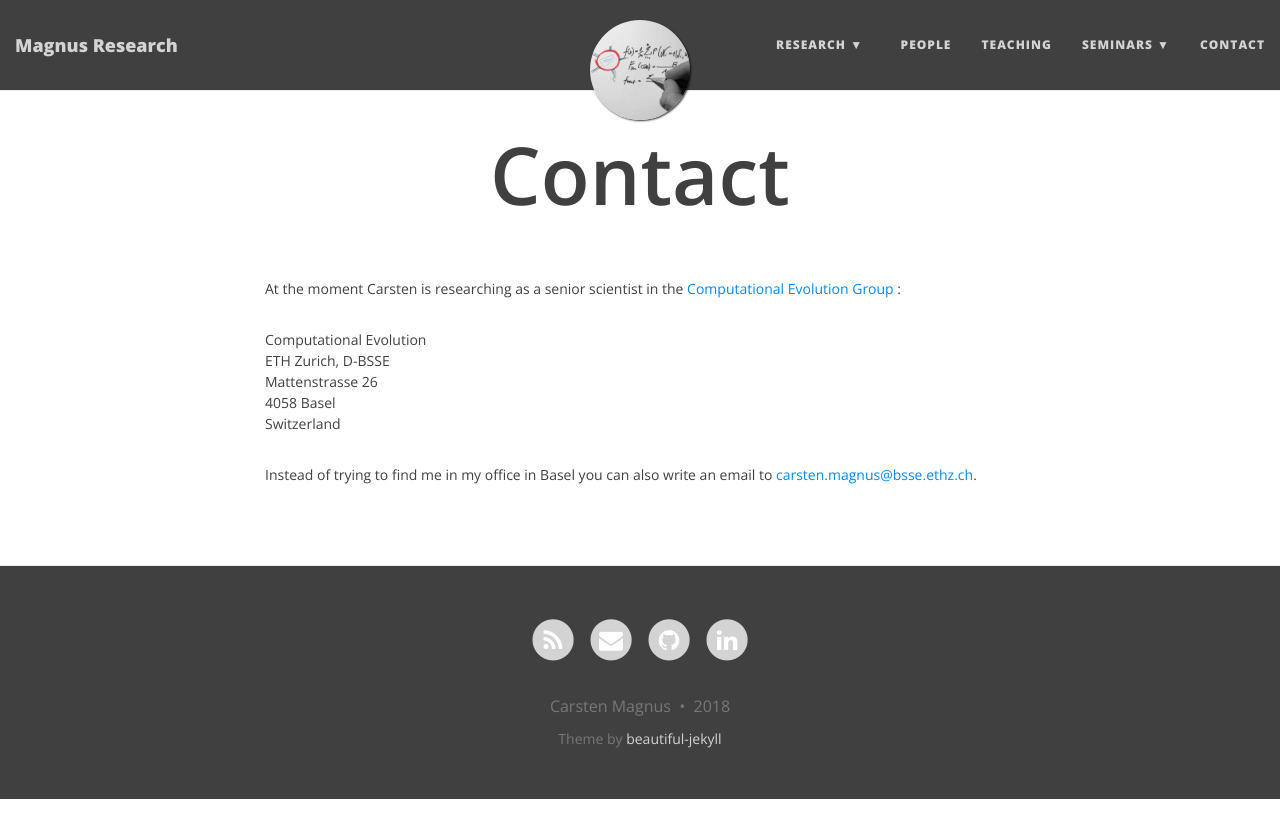
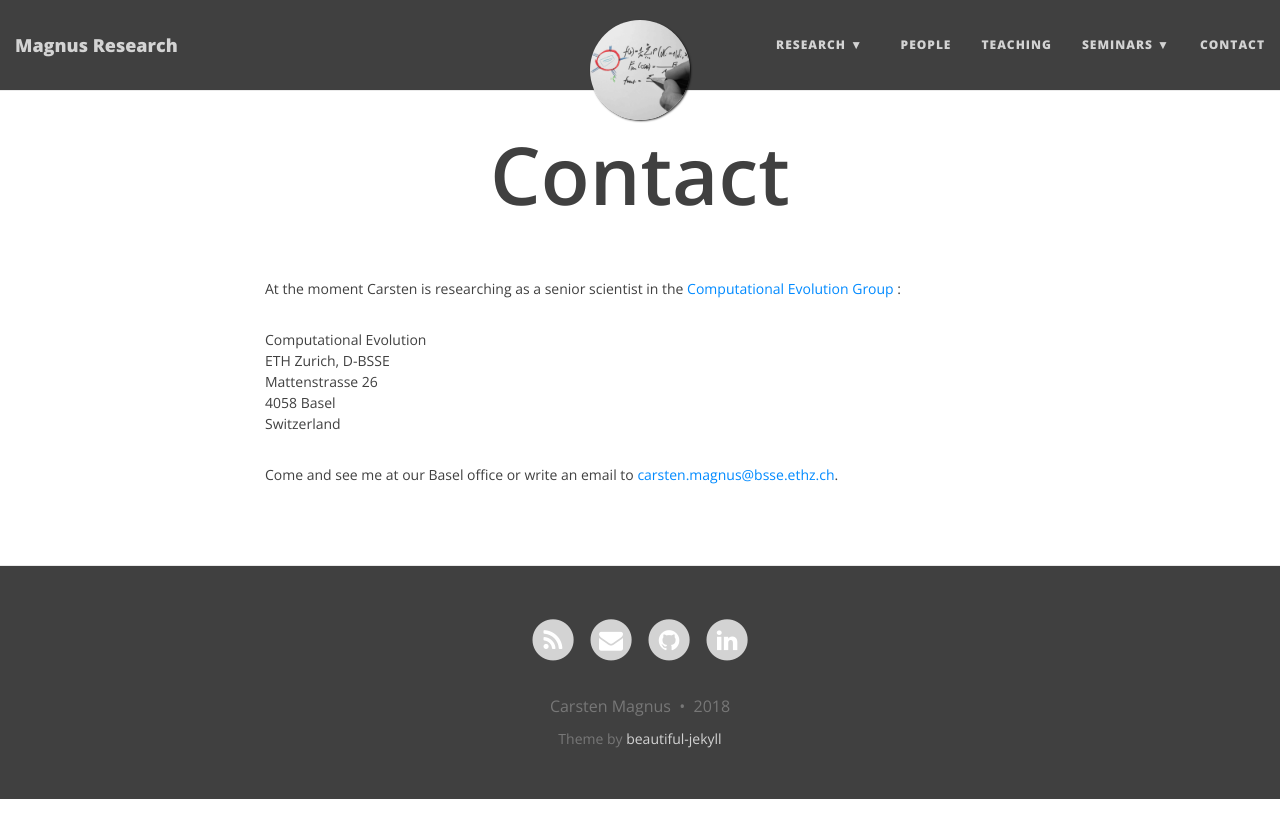
Before and after one commit to magnuscar/magnuscar.github.io, a Jekyll site: the page built from contact.md, in a window 1280 px wide. Shown: the top 838 px of the page. Built offline with Jekyll 4.4.1, drawn with Linux system fonts in a browser that asks for light colours; nearby versions of some CDN libraries.

Commit message:
minor change

```diff
--- a/contact.md
+++ b/contact.md
@@ -12,4 +12,4 @@ Computational Evolution
   4058 Basel
   Switzerland
 
-Instead of trying to find me in my office in Basel you can also write an email to <carsten.magnus@bsse.ethz.ch>.
+Come and see me at our Basel office or write an email to <carsten.magnus@bsse.ethz.ch>.
--- a/index.html
+++ b/index.html
@@ -1,7 +1,7 @@
 ---
 layout: page
 title: Magnus Research
-subtitle: Mathematics to discover how antibodies neutralise viruses!
+subtitle: Mathematics to discover how antibodies neutralise viruses.
 use-site-title: true
 ---
 
```
Also changed, not shown: research/publications.md (+1 -1 lines), README.md.
